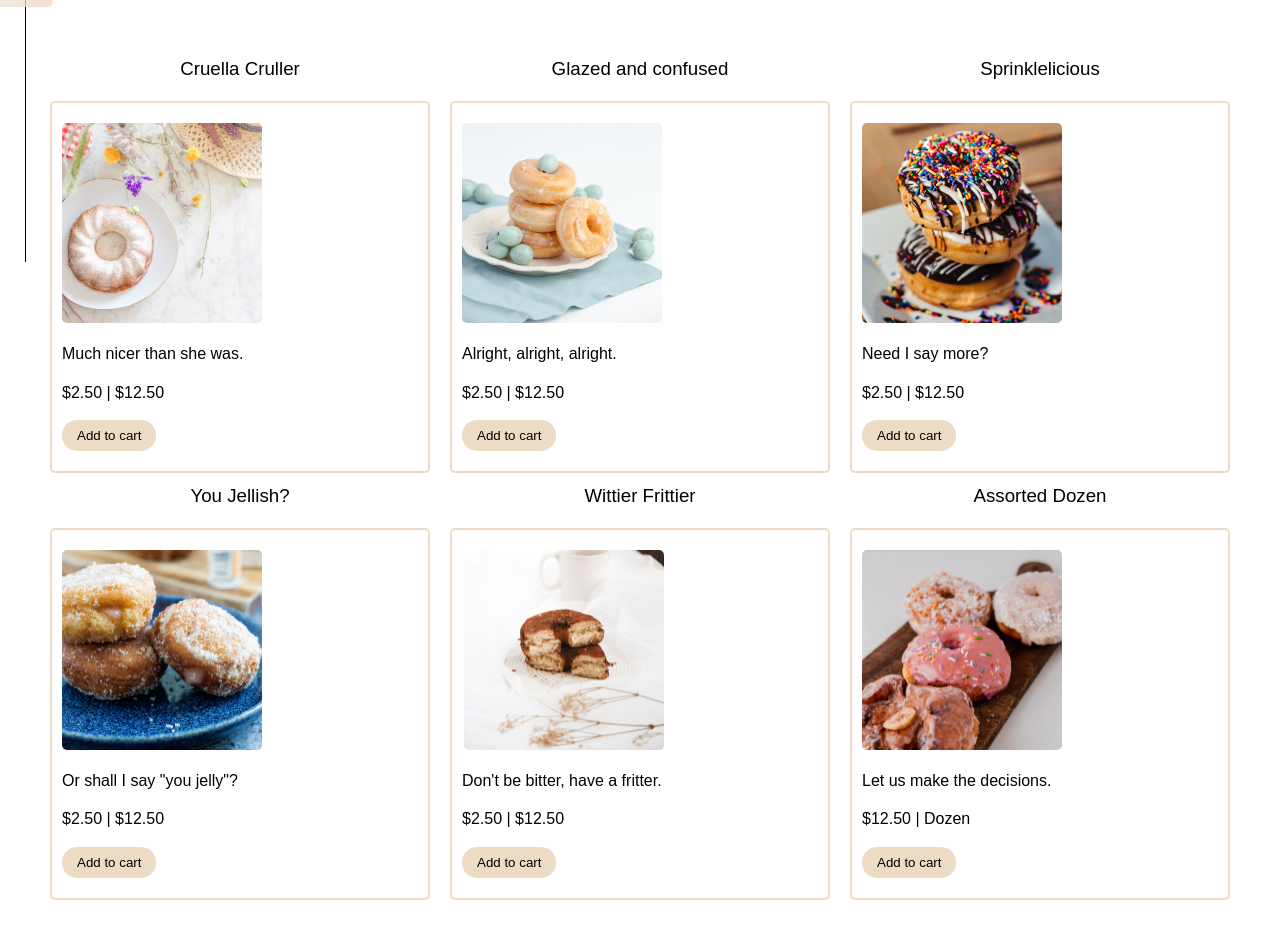
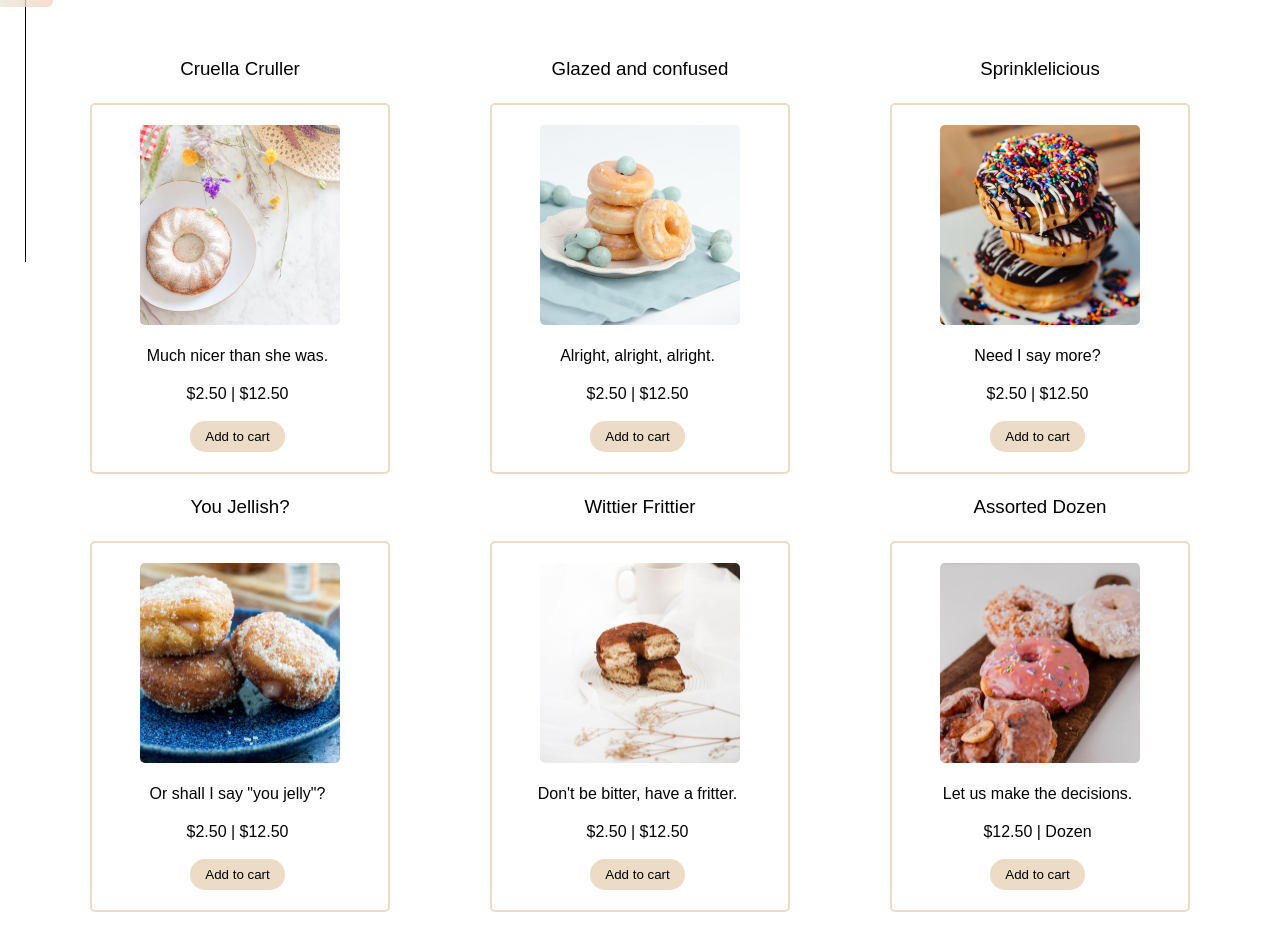
Before and after one commit to robynabe/business-brochure, a plain HTML site: page menu.html in a window 1280 px wide. Shown: the part 474-1409 px from the top of the page. Drawn offline with Linux system fonts and the light colour scheme.

Commit message:
Centered photos/replaced grid with flexbox

```diff
--- a/scss/components/_media-query.scss
+++ b/scss/components/_media-query.scss
@@ -116,12 +116,9 @@ MENU PAGE
 */
   // Classes //
   .content {
-    display: grid;
-    grid-template-areas:
-      "one two three"
-      "four five six";
-    grid-auto-columns: 1fr;
-    grid-auto-rows: 1fr;
+    display: flex;
+    flex-wrap: wrap;
+    justify-content: space-around;
   }
   .content h3 {
     display: block;
@@ -133,7 +130,6 @@ MENU PAGE
     display: block;
     margin-left: auto;
     margin-right: auto;
-    justify-content: space-around;
   }
   .add-to-cart {
     padding: 8px 15px;
@@ -142,59 +138,20 @@ MENU PAGE
     border-radius: 15px;
   }
   // ID's //
-  #cont1 {
-    display: grid;
-    grid-area: one;
+  #cont1,
+  #cont2,
+  #cont3,
+  #cont4,
+  #cont5,
+  #cont6 {
+    display: block;
     border: solid 2px #eddcc5;
     border-radius: 5px;
-    margin: 10px;
+    margin: 20px;
     padding: 20px 10px;
-    min-width: 200px;
-  }
-  #cont2 {
-    display: grid;
-    grid-area: two;
-    border: solid 2px #eddcc5;
-    border-radius: 5px;
-    margin: 10px;
-    padding: 20px 10px;
-    min-width: 200px;
-  }
-  #cont3 {
-    display: grid;
-    grid-area: three;
-    border: solid 2px #eddcc5;
-    border-radius: 5px;
-    margin: 10px;
-    padding: 20px 10px;
-    min-width: 200px;
-  }
-  #cont4 {
-    display: grid;
-    grid-area: four;
-    border: solid 2px #eddcc5;
-    border-radius: 5px;
-    margin: 10px;
-    padding: 20px 10px;
-    min-width: 200px;
-  }
-  #cont5 {
-    display: grid;
-    grid-area: five;
-    border: solid 2px #eddcc5;
-    border-radius: 5px;
-    margin: 10px;
-    padding: 20px 10px;
-    min-width: 200px;
-  }
-  #cont6 {
-    display: grid;
-    grid-area: six;
-    border: solid 2px #eddcc5;
-    border-radius: 5px;
-    margin: 10px;
-    padding: 20px 10px;
-    min-width: 200px;
+    width: 300px;
+    height: auto;
+    text-align: center;
   }
 
   /*
--- a/scss/components/_nav.scss
+++ b/scss/components/_nav.scss
@@ -18,7 +18,6 @@ CLASSES
   color: #000000;
   padding: 20px;
   font-size: 30px;
-  margin-bottom: 20px;
 }
 .btn-close {
   padding: 0 12px;
```
Also changed, not shown: style/style.css, 1 other file.
